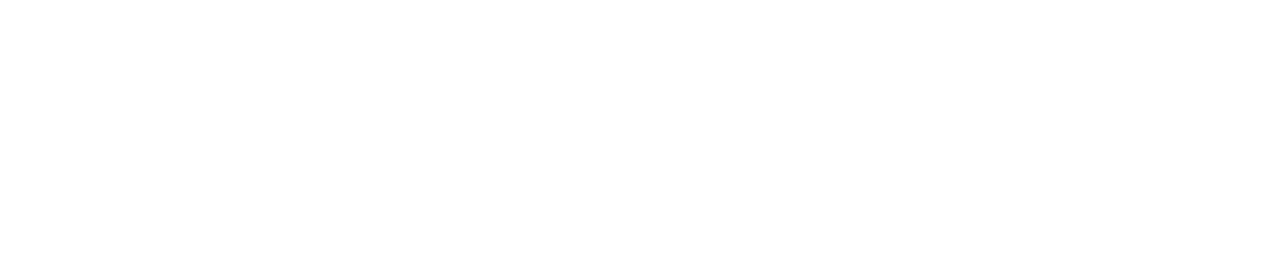
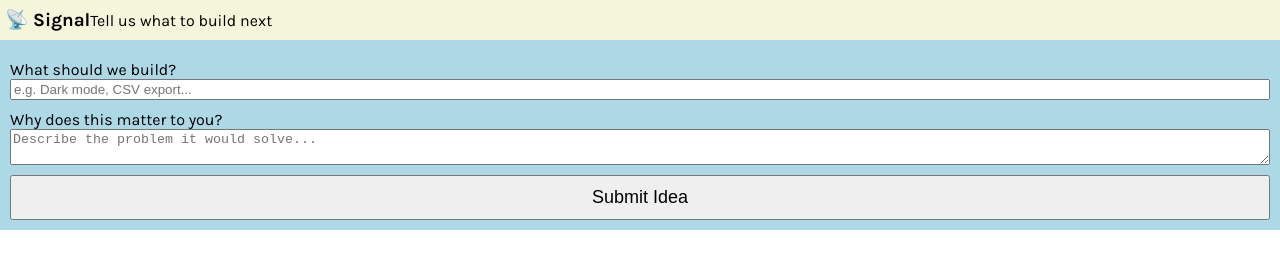
Before and after one commit to SheillaO/Signal, a website built with Vite: page index.html in a window 1280 px wide. Built offline with nearby package versions, Linux system fonts and the light colour scheme.

Commit message:
Update index.html

```diff
--- a/index.html
+++ b/index.html
@@ -11,3 +11,19 @@
 </head>
 
 <body>
+
+    <nav>
+        <h3>📡 Signal</h3>
+        <p class="nav-tagline">Tell us what to build next</p>
+    </nav>
+
+    <!-- Form: same IDs as original so JS stays untouched -->
+    <form id="new-post">
+        <label for="post-title">What should we build?</label>
+        <input id="post-title" type="text" placeholder="e.g. Dark mode, CSV export..." />
+
+        <label for="post-body">Why does this matter to you?</label>
+        <textarea id="post-body" placeholder="Describe the problem it would solve..."></textarea>
+
+        <button>Submit Idea</button>
+    </form>
```
